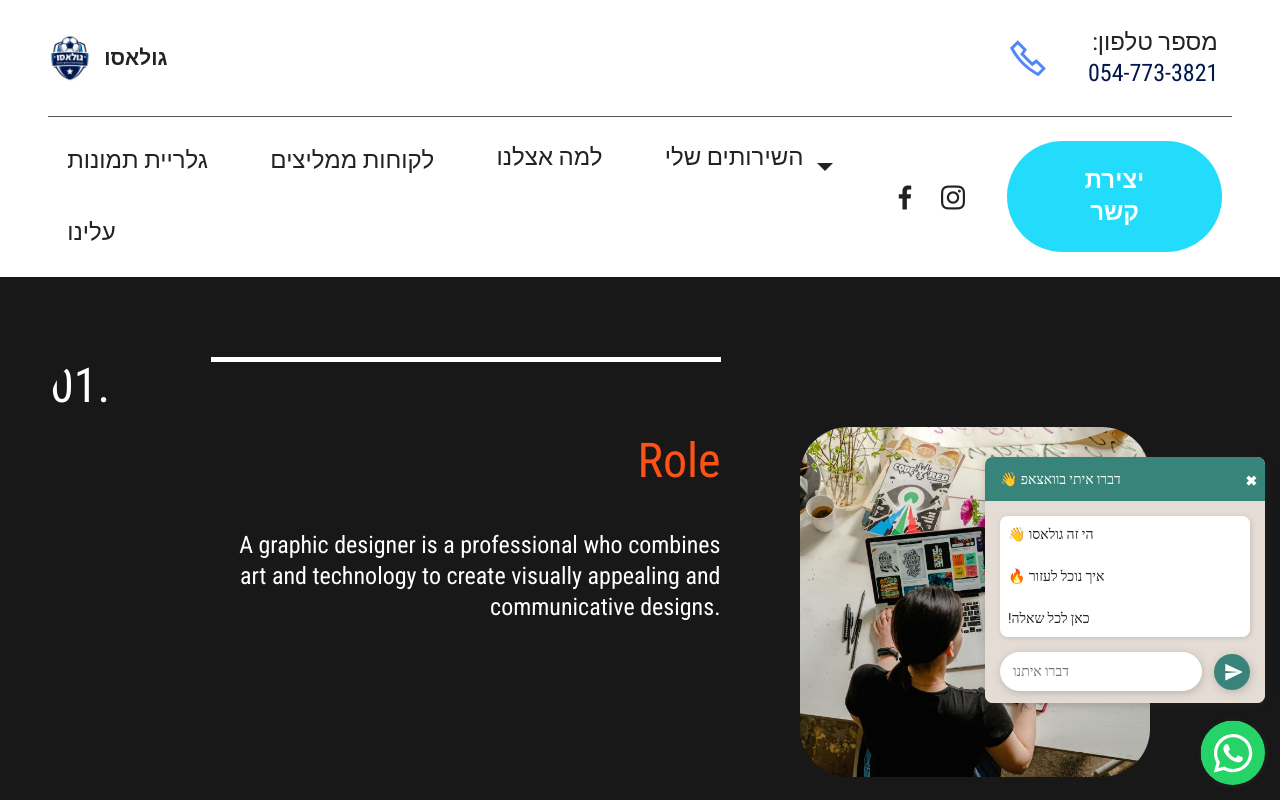
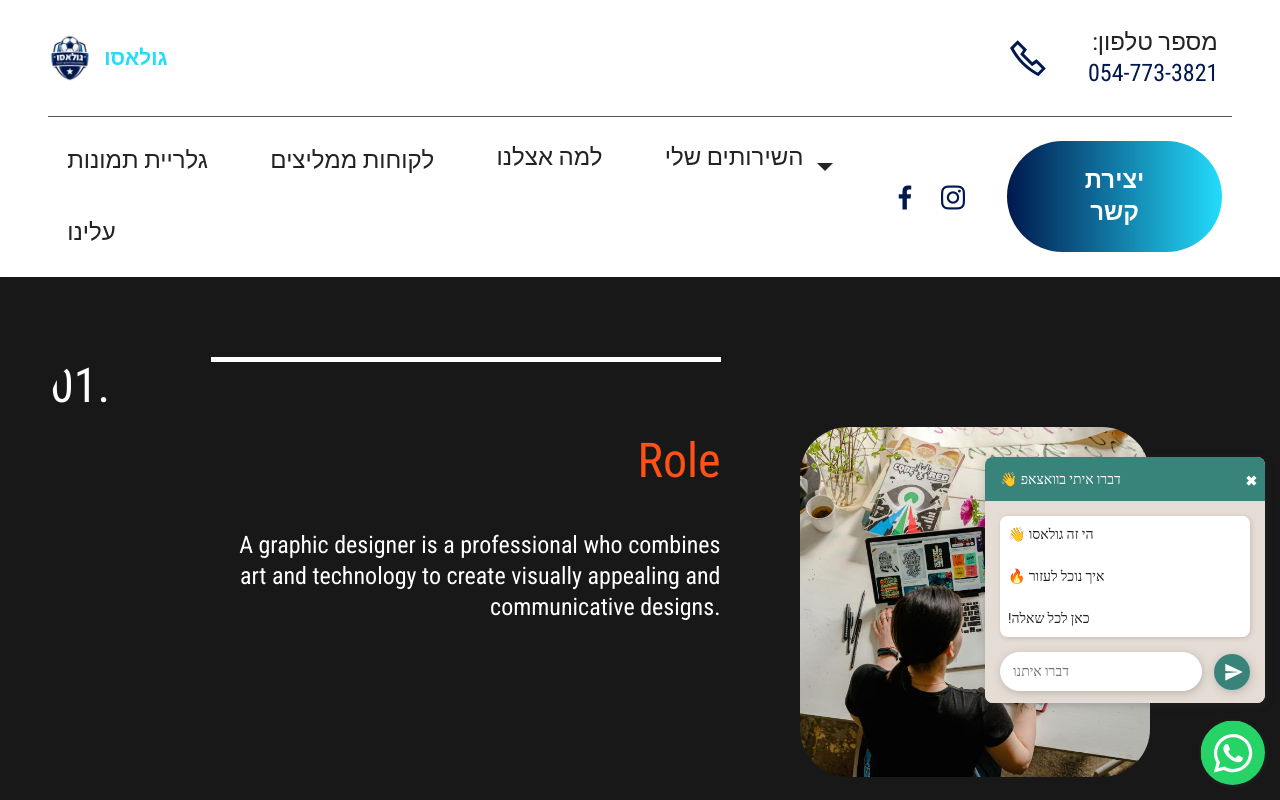
Before and after one commit to amit6630/golasoo, a plain HTML site: page page1.html in a window 1280 px wide. Shown: the top 800 px of the page. Drawn offline with Linux system fonts and the light colour scheme; files whose address does not match are found by name.

Commit message:
24/05/2024/12:31
24/05/2024/12:31

```diff
--- a/assets/mobirise/css/mbr-additional.css
+++ b/assets/mobirise/css/mbr-additional.css
@@ -904,7 +904,7 @@ a {
   }
 }
 .cid-uahw3bJord .iconfont-wrapper {
-  color: #222222 !important;
+  color: #00184d !important;
   font-size: 1.5rem;
   padding-right: 0.5rem;
 }
@@ -1218,7 +1218,7 @@ a {
   justify-content: flex-end;
 }
 .cid-uahw3bJord .contacts-menu .mbr-iconfont {
-  color: #4f87fb;
+  color: #00184d;
 }
 @media (max-width: 991px) {
   .cid-uahw3bJord .contacts-menu {
@@ -2128,7 +2128,7 @@ a {
   }
 }
 .cid-uahw3bJord .iconfont-wrapper {
-  color: #222222 !important;
+  color: #00184d !important;
   font-size: 1.5rem;
   padding-right: 0.5rem;
 }
@@ -2442,7 +2442,7 @@ a {
   justify-content: flex-end;
 }
 .cid-uahw3bJord .contacts-menu .mbr-iconfont {
-  color: #4f87fb;
+  color: #00184d;
 }
 @media (max-width: 991px) {
   .cid-uahw3bJord .contacts-menu {
--- a/page1.html
+++ b/page1.html
@@ -34,7 +34,7 @@
   <section data-bs-version="5.1" class="menu menu1 cid-uahw3bJord" once="menu" id="amenu1-g">
 
 
-    <nav class="navbar navbar-dropdown navbar-fixed-top navbar-expand-lg">
+    <nav class="navbar navbar-dropdown navbar-expand-lg">
         <div class="container-fluid">
             <div class="brand-container">
                 <div class="navbar-brand">
@@ -43,7 +43,7 @@
                         <img src="assets/images/-whatsapp-2024-04-18-11.13.13-0d45a548-96x106.jpg" alt="" style="height: 3rem;">
                     </a>
                 </span>
-                    <span class="navbar-caption-wrap"><a class="navbar-caption text-black display-4" href="#">גולאסו</a></span>
+                    <span class="navbar-caption-wrap"><a class="navbar-caption text-secondary display-4" href="#">גולאסו</a></span>
                 </div>
                 <div class="contacts-menu">
                     <div class="card-wrap">
@@ -68,7 +68,7 @@
             </div>
             <div class="collapse navbar-collapse" id="navbarSupportedContent">
                 <ul class="navbar-nav nav-dropdown" data-app-modern-menu="true"><li class="nav-item"><a class="nav-link link text-black display-7" href="#">גלריית תמונות</a></li><li class="nav-item"><a class="nav-link link text-black display-7" href="#">לקוחות ממליצים</a></li>
-                    <li class="nav-item"><a class="nav-link link text-black display-7" href="#"><p>למה אצלנו</p></a></li><li class="nav-item dropdown open"><a class="nav-link link text-black dropdown-toggle show display-7" href="#" data-toggle="dropdown-submenu" data-bs-toggle="dropdown" data-bs-auto-close="outside" aria-expanded="true"><p>השירותים שלי&nbsp;</p></a><div class="dropdown-menu show" aria-labelledby="dropdown-424" data-bs-popper="none"><a class="text-black dropdown-item display-7" href="#">  ימי גיבוש והפעולת ספורט  </a><a class="text-black dropdown-item display-7" href="#"> ימי הולדת כדורגל, ספורט </a><a class="text-black dropdown-item display-7" href="#">  בית הספר לכדורגל  </a><a class="text-black dropdown-item display-7" href="#"> אימונים אישיים </a></div></li>
+                    <li class="nav-item"><a class="nav-link link text-black display-7" href="#"><p>למה אצלנו</p></a></li><li class="nav-item dropdown"><a class="nav-link link text-black dropdown-toggle show display-7" href="#" data-toggle="dropdown-submenu" data-bs-toggle="dropdown" data-bs-auto-close="outside" aria-expanded="true"><p>השירותים שלי&nbsp;</p></a><div class="dropdown-menu show" aria-labelledby="dropdown-424" data-bs-popper="none"><a class="text-black dropdown-item display-7" href="#">  ימי גיבוש והפעולת ספורט  </a><a class="text-black dropdown-item display-7" href="#"> ימי הולדת כדורגל, ספורט </a><a class="text-black dropdown-item display-7" href="#">  בית הספר לכדורגל  </a><a class="text-black dropdown-item display-7" href="#"> אימונים אישיים </a></div></li>
 
                     <li class="nav-item"><a class="nav-link link text-black display-7" href="#">עלינו</a>
                     </li></ul>
@@ -82,7 +82,7 @@
 
 
                 </div>
-                <div class="navbar-buttons mbr-section-btn"><a class="btn btn-success display-7" href="#">יצירת קשר</a></div>
+                <div class="navbar-buttons mbr-section-btn"><a class="btn btn-warning display-7" href="#">יצירת קשר</a></div>
             </div>
         </div>
     </nav>
```
Also changed, not shown: index.html (+3 -3 lines), 1 other file.
